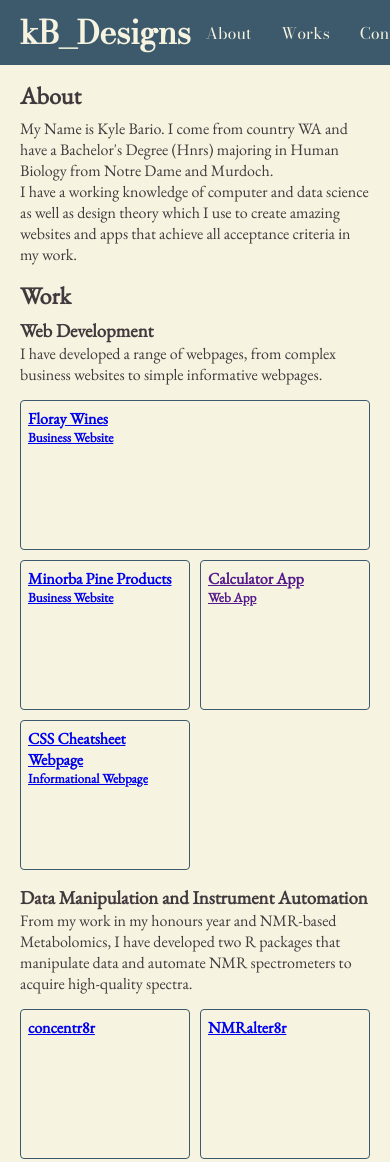
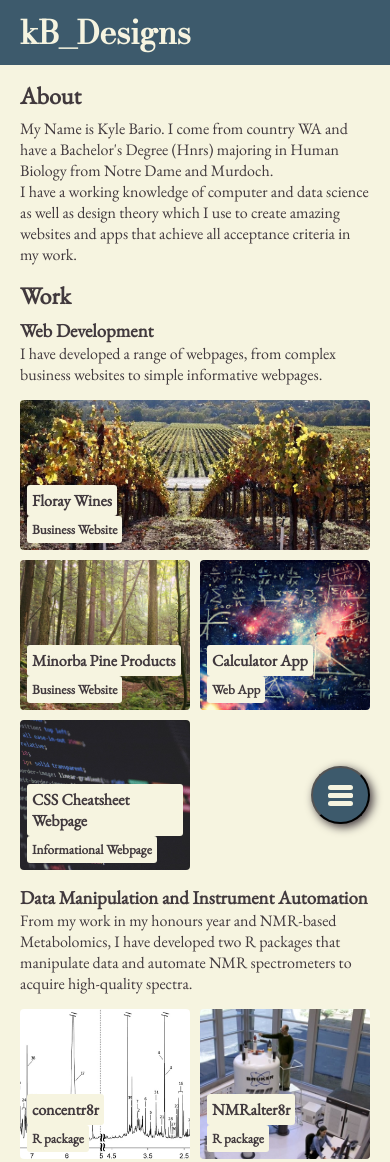
Before and after one commit to kbario/kb_portfolio, a plain HTML site: page index.html in a window 390 px wide. Shown: the top 1162 px of the page. Drawn offline with nearby package versions, Linux system fonts and the light colour scheme.

Commit message:
bg img added and phone functionality

```diff
--- a/css/style.css
+++ b/css/style.css
@@ -7,11 +7,15 @@
     --body-fam: 'EB Garamond', serif;
     --flex-gap: 10px;
 }
-
+html {
+    scroll-behavior: smooth;
+}
 body{
     background-color: var(--col3);
     font-family: var(--body-fam);
     color: var(--col1);
+    width: 100%;
+    overflow-x: hidden;
 }
 
 
@@ -26,7 +30,7 @@ header {
     height: 65px;
     position: sticky;
     top: 0;
-    width: 100vw;
+    width: 100%;
     font-family: var(--title-fam);
 }
 
@@ -42,14 +46,66 @@ header a {
     color: var(--col3);
     transition: all 0.5s ease;
     padding: 5px 15px;
+    border-radius: 5px;
 }
 header a:hover {
     cursor: pointer;
     background-color: var(--col3);
     color: var(--col2);
-    border-radius: 5px;
 }
 
+#burger {
+    display: none;
+    padding: 17px 15px;
+    position: fixed;
+    bottom: 0;
+    right: 0;
+    background-color: var(--col2);
+    border-radius: 300px;
+    margin: 20px;
+    box-shadow: 3px 3px 10px var(--col1);
+    z-index: 5;
+}
+#burger:hover {
+    cursor: pointer;
+}
+#burger div{
+    position: relative;
+    width: 25px;
+    height: 5px;
+    border-radius: 5px;
+    background-color: var(--col3);
+    transition: 0.5s;
+}
+#burg1{
+    top: 0px;
+}
+#burg2{
+    top: 3px;
+}
+#burg3{
+    top: -2px;
+}
+#burg4{
+    top: 1px;
+}
+
+#burg1.twist {
+    opacity: 0;
+}
+#burg2.twist {
+    transform: rotate(-45deg);
+}
+#burg3.twist {
+    transform: rotate(45deg);
+}
+#burg4.twist{
+    opacity: 0;
+}
+nav.twist{
+    transform: translateX(0%);
+    transition: 0.5s;
+}
 
 
 /* main */
@@ -74,9 +130,9 @@ main > section > h2 {
 }
 .work {
     height: 150px;
-    border: 1px solid var(--col2);
     border-radius: 4px;
     padding: 7px;
+    display: flex;
 }
 .work_big {
     flex-basis: 100%;
@@ -84,7 +140,45 @@ main > section > h2 {
 .work_small {
     flex-basis: calc(50% - calc(var(--flex-gap) / 2));
 }
-
+.work_container a {
+    background-position: center;
+    background-repeat: no-repeat;
+    background-size: cover;
+    flex-direction: column;
+    justify-content: flex-end;
+    align-items: flex-start;
+    text-decoration: none;
+    color: var(--col1);
+    transition: all 0.5s ease;
+}
+.work_container a:hover {
+    box-shadow: 3px 3px 5px var(--col2);
+    transition: all 0.5s ease;
+    text-decoration: underline;
+}
+.work_container a h4, .work_container a h5{
+    background-color: var(--col3);
+    padding: 5px;
+    border-radius: 3px;
+}
+#floray{
+    background-image: url("../img/winery.jpeg");
+}
+#minorba {
+    background-image: url("../img/forrest.jpeg");
+}
+#calc {
+    background-image: url("../img/calc.jpeg");
+}
+#snippet {
+    background-image: url("../img/css-code.jpeg");
+}
+#NMRalter8r {
+    background-image: url("../img/nmr.jpeg");
+}
+#contentr8r {
+    background-image: url("../img/conce.jpeg");
+}
 
 #contact > div{
     display: flex;
@@ -93,3 +187,29 @@ main > section > h2 {
     flex-grow: 1;
     min-width: 100px;
 }
+
+@media screen and (max-width:500px) {
+    #burger {
+        display: block;
+    }
+    nav {
+        position: fixed;
+        bottom: 100px;
+        right: 0;
+        flex-direction: column;
+        justify-content: right;
+        transform: translateX(150%);
+        transition: 0.5s;
+        min-width: 0;
+        width: auto;
+        margin-right: 20px;
+        background-color: var(--col2);
+        border: 2px solid var(--col3);
+        border-radius: 8px;
+    }
+    nav a {
+        color: var(--col3);
+        text-align: right;
+        font-size: 30px;
+    }
+}
--- a/index.html
+++ b/index.html
@@ -20,10 +20,16 @@
     <header>
         <h1>kB_Designs</h1>
         <nav>
-            <a href="#about">About</a>
-            <a href="#work">Works</a>
-            <a href="#contact">Contact</a>
+            <a onclick="menu()" href="#about">About</a>
+            <a onclick="menu()" href="#works">Works</a>
+            <a onclick="menu()" href="#contact">Contact</a>
         </nav>
+        <button onclick="menu()" id="burger">
+            <div id="burg1"></div>
+            <div id="burg2"></div>
+            <div id="burg3"></div>
+            <div id="burg4"></div>
+        </button>
     </header>
     <main>
         <section id="about" class="anchor">
@@ -31,7 +37,7 @@
             <p>My Name is Kyle Bario. I come from country WA and have a Bachelor's Degree (Hnrs) majoring in Human Biology from Notre Dame and Murdoch.</p>
             <p>I have a working knowledge of computer and data science as well as design theory which I use to create amazing websites and apps that achieve all acceptance criteria in my work.</p>
         </section>
-        <section id="work" class="anchor">
+        <section id="works" class="anchor">
             <h2>Work</h2>
             <h3>Web Development</h3>
             <p>I have developed a range of webpages, from complex business websites to simple informative webpages.</p>
@@ -39,17 +45,14 @@
                 <a id="floray" class="work work_big" href="https://kbario.github.io/FlorayWines/" target="_blank">
                     <h4>Floray Wines</h4>
                     <h5>Business Website</h5>
-
                 </a>
                 <a id="minorba" class="work work_small" href="https://kbario.github.io/MinorbaPineProducts/" target="_blank">
                     <h4>Minorba Pine Products</h4>
                     <h5>Business Website</h5>
-
                 </a>
                 <a id="calc" class="work work_small" href="" target="_blank">
                     <h4>Calculator App</h4>
                     <h5>Web App</h5>
-
                 </a>
                 <a id="snippet" class="work work_small" href="https://kbario.github.io/css-snippet-cheatsheat/" target="_blank">
                     <h4>CSS Cheatsheet Webpage</h4>
@@ -63,11 +66,11 @@
             <div class="work_container">
                 <a id="contentr8r" class="work work_small" href="https://kbario.github.io/concentr8r/" target="_blank">
                     <h4>concentr8r</h4>
-
+                    <h5>R package</h5>
                 </a>
                 <a id="NMRalter8r" class="work work_small" href="https://kbario.github.io/NMRalter8r/" target="_blank">
                     <h4>NMRalter8r</h4>
-
+                    <h5>R package</h5>
                 </a>
             </div>
         </section>
--- a/js/script.js
+++ b/js/script.js
@@ -0,0 +1,7 @@
+function menu() {
+    const ns  = [1,2,3,4]
+    for (i in ns){
+        document.getElementById(`burg${ns[i]}`).classList.toggle('twist')
+    }
+    document.querySelector("nav").classList.toggle('twist')
+}
```
Also changed, not shown: img/calc.jpeg (added), img/conce.jpeg (added), img/css-code.jpeg (added), img/forrest.jpeg (added), img/nmr.jpeg (added), img/winery.jpeg (added), 1 other file.
